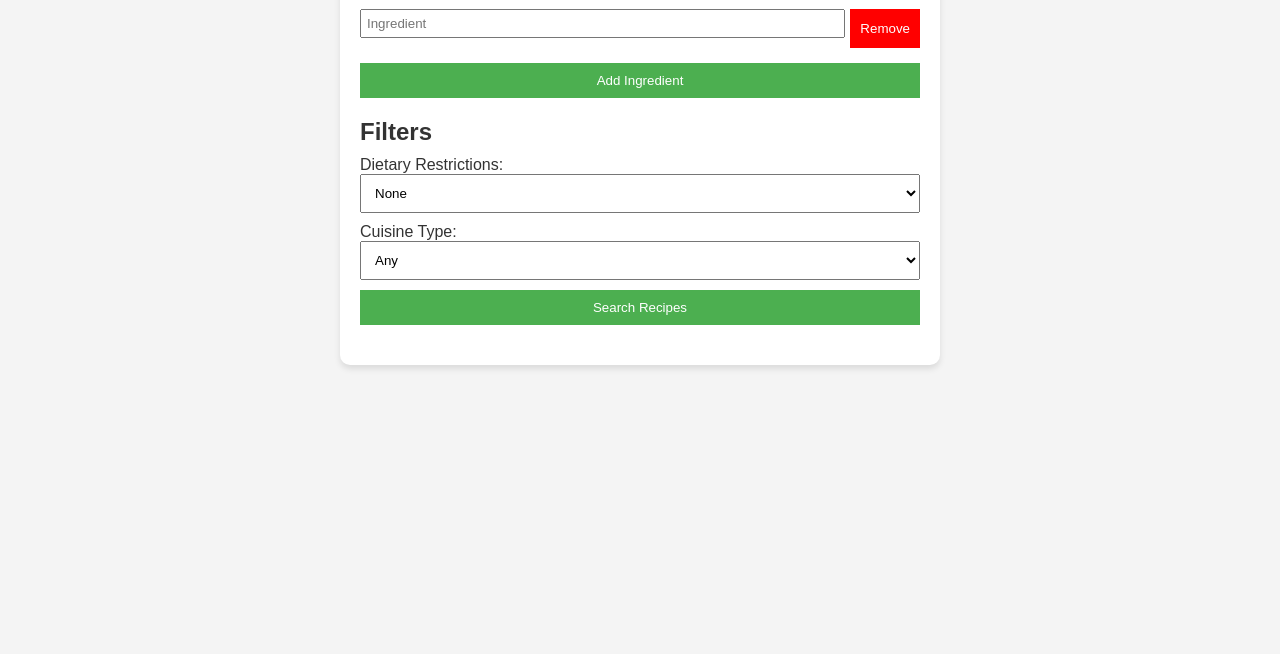
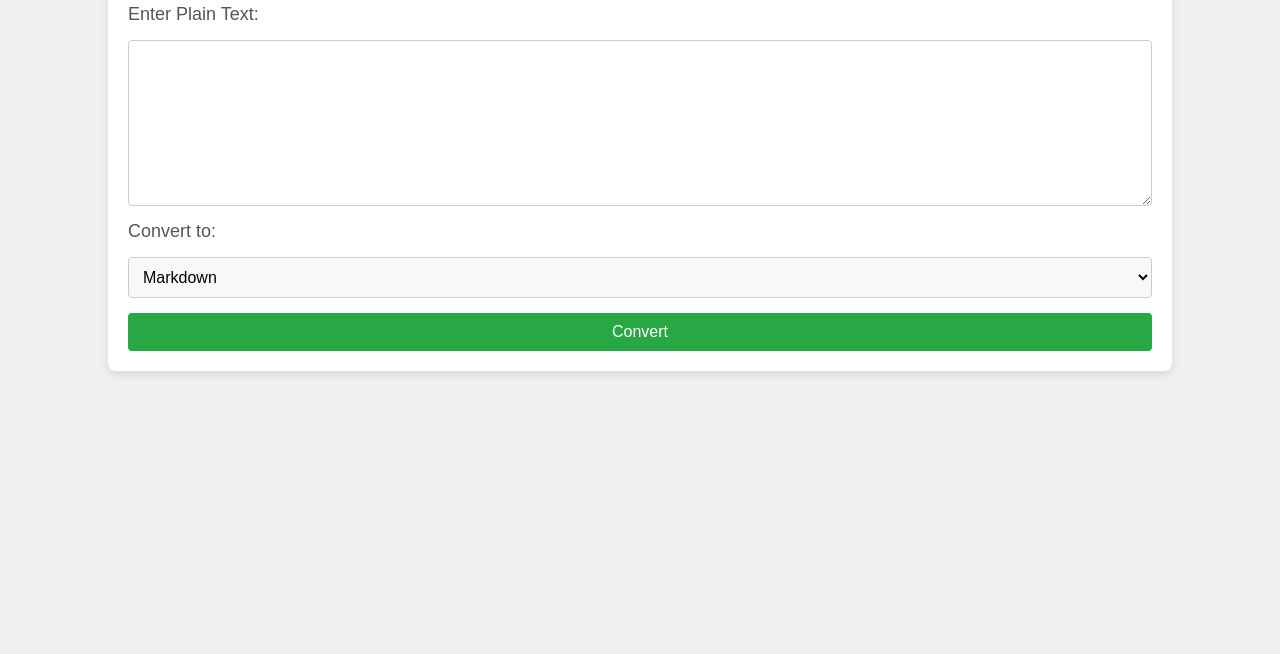
Before and after one commit to Hydromoon4493/markdown-html-converter, a plain HTML site: page index.html in a window 1280 px wide. Shown: the part 146-800 px from the top of the page. Drawn offline with Linux system fonts and the light colour scheme.

Commit message:
Redoing project idea

```diff
--- a/index.html
+++ b/index.html
@@ -3,49 +3,24 @@
 <head>
     <meta charset="UTF-8">
     <meta name="viewport" content="width=device-width, initial-scale=1.0">
-    <title>Recipe Finder</title>
+    <title>Text Converter</title>
     <link rel="stylesheet" href="styles.css">
 </head>
 <body>
-    <header>
-        <h1>Recipe Finder</h1>
-    </header>
+    <div class="container">
+        <h1>Text to Markdown/HTML Converter</h1>
+        <form action="/convert" method="post">
+            <label for="inputText">Enter Plain Text:</label>
+            <textarea id="inputText" name="inputText" rows="8" cols="50" required></textarea>
 
-    <main>
-        <form id="recipeForm">
-            <h2>Enter Your Ingredients</h2>
-
-            <div id="ingredientsSection">
-                <div class="ingredientInput">
-                    <input type="text" name="ingredient" placeholder="Ingredient" required>
-                    <button type="button" class="removeIngredient">Remove</button>
-                </div>
-            </div>
-            <button type="button" id="addIngredient">Add Ingredient</button>
-
-            <h2>Filters</h2>
-            <label for="dietary">Dietary Restrictions:</label>
-            <select id="dietary" name="dietary">
-                <option value="none">None</option>
-                <option value="vegetarian">Vegetarian</option>
-                <option value="vegan">Vegan</option>
-                <option value="gluten-free">Gluten Free</option>
+            <label for="format">Convert to:</label>
+            <select id="format" name="format">
+                <option value="markdown">Markdown</option>
+                <option value="html">HTML</option>
             </select>
 
-            <label for="cuisine">Cuisine Type:</label>
-            <select id="cuisine" name="cuisine">
-                <option value="any">Any</option>
-                <option value="italian">Italian</option>
-                <option value="chinese">Chinese</option>
-                <option value="mexican">Mexican</option>
-            </select>
-
-            <button type="submit" id="searchRecipes">Search Recipes</button>
+            <button type="submit">Convert</button>
         </form>
-
-        <div id="results"></div>
-    </main>
-
-    <script src="script.js"></script>
+    </div>
 </body>
 </html>
--- a/script.js
+++ /dev/null
@@ -1,46 +0,0 @@
-document.addEventListener("DOMContentLoaded", function () {
-    const ingredientsSection = document.getElementById('ingredientsSection');
-    const addIngredientButton = document.getElementById('addIngredient');
-    const recipeForm = document.getElementById('recipeForm');
-    const resultsDiv = document.getElementById('results');
-
-    // Function to add a new ingredient input
-    addIngredientButton.addEventListener('click', function () {
-        const newIngredientDiv = document.createElement('div');
-        newIngredientDiv.classList.add('ingredientInput');
-
-        const newIngredientInput = document.createElement('input');
-        newIngredientInput.type = 'text';
-        newIngredientInput.name = 'ingredient';
-        newIngredientInput.placeholder = 'Ingredient';
-        newIngredientInput.required = true;
-
-        const removeButton = document.createElement('button');
-        removeButton.type = 'button';
-        removeButton.classList.add('removeIngredient');
-        removeButton.textContent = 'Remove';
-
-        newIngredientDiv.appendChild(newIngredientInput);
-        newIngredientDiv.appendChild(removeButton);
-        ingredientsSection.appendChild(newIngredientDiv);
-
-        removeButton.addEventListener('click', function () {
-            ingredientsSection.removeChild(newIngredientDiv);
-        });
-    });
-
-    // Handle form submission
-    recipeForm.addEventListener('submit', function (event) {
-        event.preventDefault();
-
-        const ingredients = Array.from(document.querySelectorAll('input[name="ingredient"]')).map(input => input.value);
-        const dietary = document.getElementById('dietary').value;
-        const cuisine = document.getElementById('cuisine').value;
-
-        // Display search results (dummy implementation)
-        resultsDiv.innerHTML = `<h2>Search Results</h2>
-                                <p>Ingredients: ${ingredients.join(', ')}</p>
-                                <p>Dietary Restriction: ${dietary}</p>
-                                <p>Cuisine Type: ${cuisine}</p>`;
-    });
-});
--- a/styles.css
+++ b/styles.css
@@ -1,99 +1,60 @@
-* {
+body {
+    font-family: Arial, sans-serif;
+    background-color: #f0f0f0;
     margin: 0;
     padding: 0;
-    box-sizing: border-box;
 }
 
-body {
-    font-family: Arial, sans-serif;
-    background-color: #f4f4f4;
-    color: #333;
-    display: flex;
-    flex-direction: column;
-    align-items: center;
+.container {
+    width: 80%;
+    margin: 50px auto;
+    background-color: #ffffff;
     padding: 20px;
+    border-radius: 8px;
+    box-shadow: 0 4px 8px rgba(0, 0, 0, 0.1);
 }
 
-header {
-    background-color: #4CAF50;
-    color: white;
-    padding: 10px 20px;
-    width: 100%;
+h1 {
     text-align: center;
-}
-
-main {
-    background-color: white;
-    padding: 20px;
-    border-radius: 10px;
-    max-width: 600px;
-    width: 100%;
-    box-shadow: 0px 4px 6px rgba(0, 0, 0, 0.1);
+    color: #333;
 }
 
 form {
     display: flex;
     flex-direction: column;
+    gap: 15px;
 }
 
-h2 {
-    margin-top: 20px;
-    margin-bottom: 10px;
+label {
+    font-size: 18px;
+    color: #555;
 }
 
-#ingredientsSection {
-    margin-bottom: 10px;
+textarea {
+    padding: 10px;
+    font-size: 16px;
+    border-radius: 4px;
+    border: 1px solid #ccc;
 }
 
-.ingredientInput {
-    display: flex;
-    margin-bottom: 5px;
-}
-
-.ingredientInput input {
-    flex-grow: 1;
-    padding: 5px;
-}
-
-.ingredientInput button {
-    background-color: red;
-    color: white;
-    border: none;
-    padding: 5px 10px;
-    margin-left: 5px;
+select, button {
+    padding: 10px;
+    font-size: 16px;
+    border-radius: 4px;
+    border: 1px solid #ccc;
 }
 
 button {
-    background-color: #4CAF50;
+    background-color: #28a745;
     color: white;
+    cursor: pointer;
     border: none;
-    padding: 10px;
-    cursor: pointer;
 }
 
 button:hover {
-    background-color: #45a049;
+    background-color: #218838;
 }
 
-select, input {
-    padding: 10px;
-    margin-bottom: 10px;
+select {
+    background-color: #f8f8f8;
 }
-
-#results {
-    margin-top: 20px;
-}
-
-@media (max-width: 600px) {
-    main {
-        width: 100%;
-    }
-
-    .ingredientInput {
-        flex-direction: column;
-    }
-
-    .ingredientInput button {
-        margin-top: 5px;
-    }
-}
```
Also changed, not shown: 2 other files.
